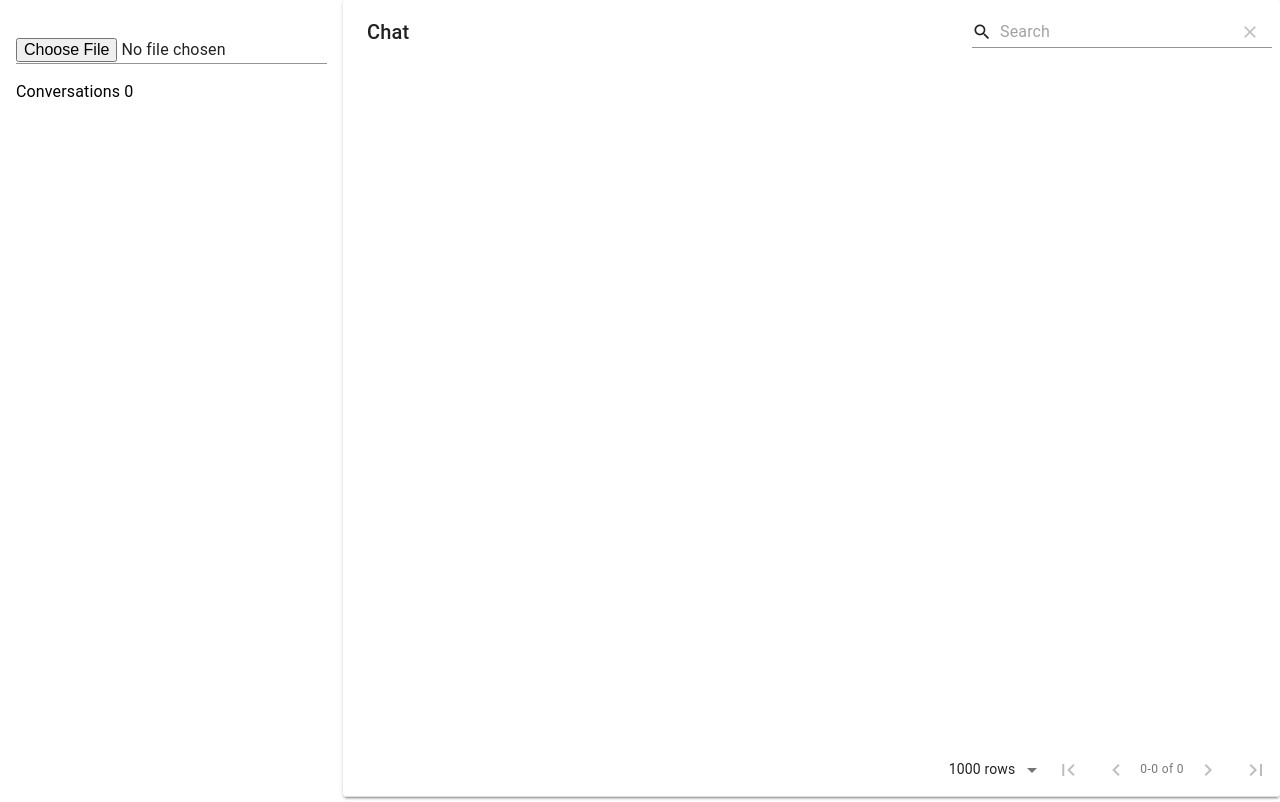
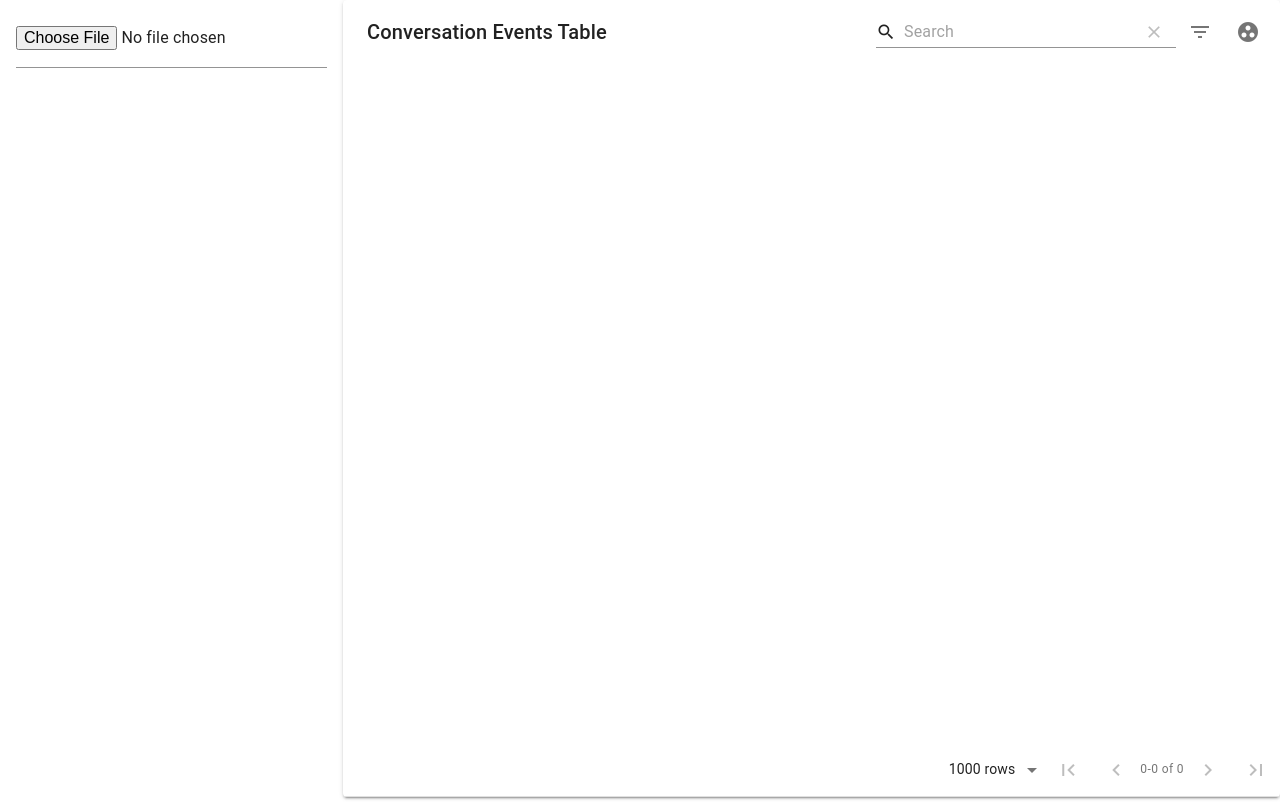
Before and after one commit to croftr/hangouts-viewer, a React (Create React App) app: page / in a window 1280 px wide. Built offline with nearby package versions, Linux system fonts and the light colour scheme.

Commit message:
add grouping

```diff
--- a/src/App.js
+++ b/src/App.js
@@ -4,16 +4,14 @@ import List from '@material-ui/core/List';
 import ListItem from '@material-ui/core/ListItem';
 import ListItemIcon from '@material-ui/core/ListItemIcon';
 import ListItemText from '@material-ui/core/ListItemText';
-import { CircularProgress, Typography, Input } from '@material-ui/core';
+import { Typography, Input } from '@material-ui/core';
 import ChatIcon from '@material-ui/icons/Chat';
-import MessaageContent from "./MessageContent"
 import Table from "./Table"
 import { convertForTable } from "./tableManager"
 import './App.css';
 
 function App() {
 
-  // const [selectedConversation, setSelectedConversation] = React.useState();
   const [chats, setChats] = React.useState({ conversations: [] });
   const [showSpinner, setShowSpinner] = React.useState(false);
   const [tableData, setTableData] = React.useState();
@@ -29,12 +27,6 @@ function App() {
     setShowSpinner(true);
     setSelectedIndex(index);
     setTableData(convertForTable(conversation));
-
-    //need delay for spinner to render
-
-
-
-  // setTimeout(() => setTableData(convertForTable(conversation)), 1000);
 
   }
 
@@ -72,8 +64,6 @@ function App() {
         </ul>
       </React.Fragment>
     )
-
-
   }
 
   return (
@@ -83,21 +73,21 @@ function App() {
 
         <div id="listWrapper" style={{ padding: 16, minWidth: 300, overflowY: "auto", height: "100%" }}>
 
-          <div style={{ display: "flex", marginBottom: 16, paddingTop: 16 }}>
-            <Input type="file" onChange={showFile} color="primary" />
+          <div style={{ display: "flex", marginBottom: 16, paddingTop: 4 }}>
+            <Input type="file" onChange={showFile} color="secondary" style={{ paddingBottom: 16 }} />
           </div>
 
-          <Typography >Conversations {chats.conversations.length}</Typography >
+          {chats.conversations.length > 0 && <Typography style={{ marginLeft: 16 }} >{chats.conversations.length} Conversations</Typography >}
 
           <List component="nav" aria-label="main mailbox folders">
 
-            {chats.conversations.map( (conversation, index) =>
+            {chats.conversations.map((conversation, index) =>
               <ListItem
                 alignItems="flex-start"
                 button
-                onClick={() => {setTableData(undefined);  selectChat(conversation, index)} }
+                onClick={() => { setTableData(undefined); selectChat(conversation, index) }}
                 selected={selectedIndex === index}
-                >
+              >
                 <ListItemIcon>
                   <ChatIcon />
                 </ListItemIcon>
@@ -112,10 +102,8 @@ function App() {
 
         <div id="contentWrapper" style={{ display: "flex", flex: 3, flexDirection: "column" }}>
 
-          <Table data={tableData} isLoading={showSpinner && !tableData} />
+          <Table data={tableData} isLoading={showSpinner && !tableData} eventCount={chats.conversations.length} />
         </div>
-
-        {/* {selectedConversation && <MessaageContent conversation={selectedConversation} />} */}
 
       </div>
 
--- a/src/Table.jsx
+++ b/src/Table.jsx
@@ -1,16 +1,52 @@
 import React from 'react';
 import MaterialTable from 'material-table'
 
-const Table = ({ isLoading,  data = { columns: [], rows: []} } ) => {
+const Table = ({ isLoading,  eventCount, data = { columns: [], rows: []} } ) => {
+
+    const [hasColumnFiltering, setHasColumnFiltering] = React.useState(false);
+    const [hasGrouping, setHasGrouping] = React.useState(false);
+
+    const generateTitle = () => {
+        if (data.columns.length < 1) {
+            return "Conversation Events Table"
+        } else {
+            return `${data.title || "Unnamed Conversation"}: ${data.rows.length} Events`;
+        }
+
+    }
 
     return (
         <div style={{ maxWidth: '100%' }}>
             <MaterialTable
+                title={generateTitle()}
                 isLoading={isLoading}
                 columns={data.columns}
                 data={data.rows}
-                options={{ pageSize: 1000, maxBodyHeight: "calc(100vh - 120px)", pageSizeOptions: [100, 500, 1000] }}
-                title="Chat"
+                options={{
+                    pageSize: 1000,
+                    maxBodyHeight: "calc(100vh - 120px)",
+                    pageSizeOptions: [100, 500, 1000],
+                    filtering: hasColumnFiltering,
+                    grouping: hasGrouping,
+                }}
+                actions={[
+                    {
+                      icon: 'filter_list',
+                      tooltip: 'Filter Columns',
+                      isFreeAction: true,
+                      onClick: () => {
+                        setHasColumnFiltering(!hasColumnFiltering)
+                      }
+                    },
+                    {
+                        icon: 'group_work',
+                        tooltip: 'Column Grouping',
+                        isFreeAction: true,
+                        onClick: () => {
+                            setHasGrouping(!hasGrouping)
+                        }
+                      }
+                  ]}
             />
         </div>
     )
--- a/src/tableManager.js
+++ b/src/tableManager.js
@@ -64,6 +64,7 @@ const deriveContent = (event) => {
 export const convertForTable = (data) => {
 
     return {
+        title: data.conversation.conversation.name,
         columns: [
             { title: "Date", field: "date", type: "datetime" },
             { title: 'Type', field: 'type' },
```
